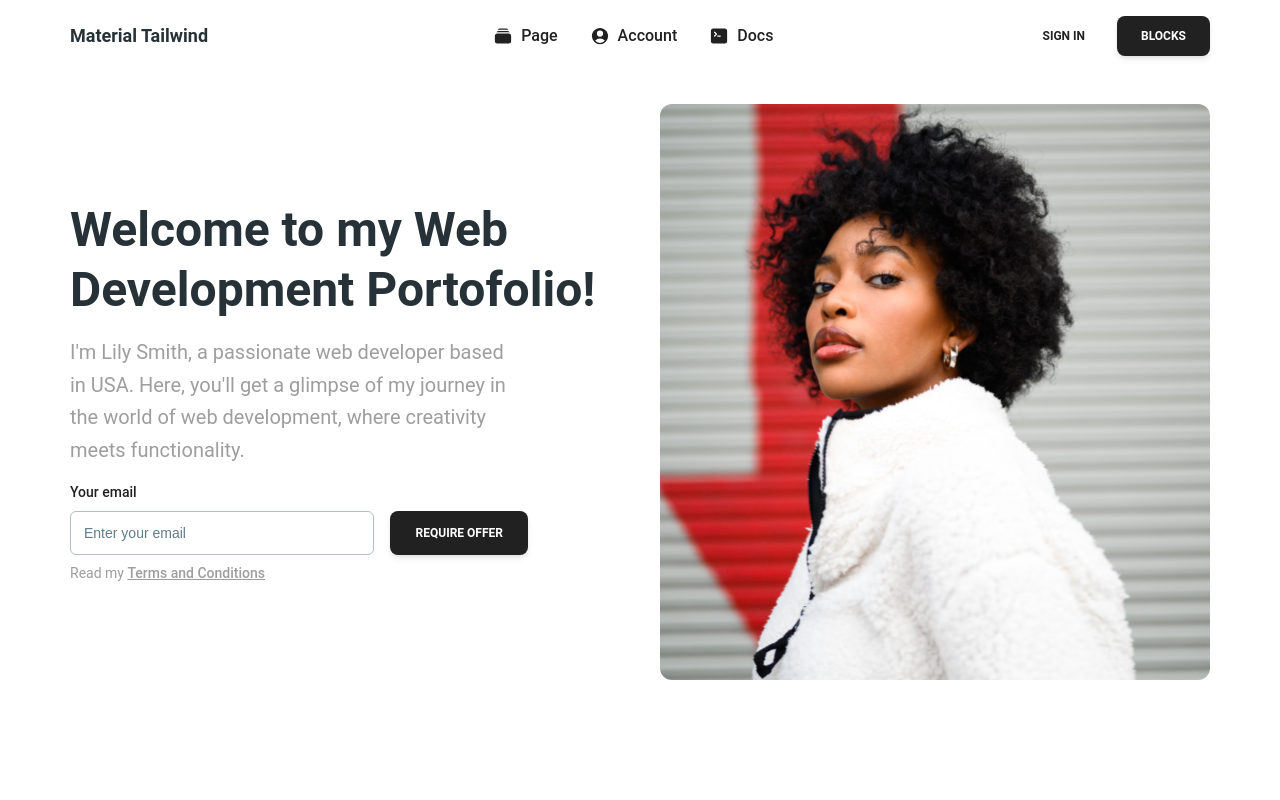
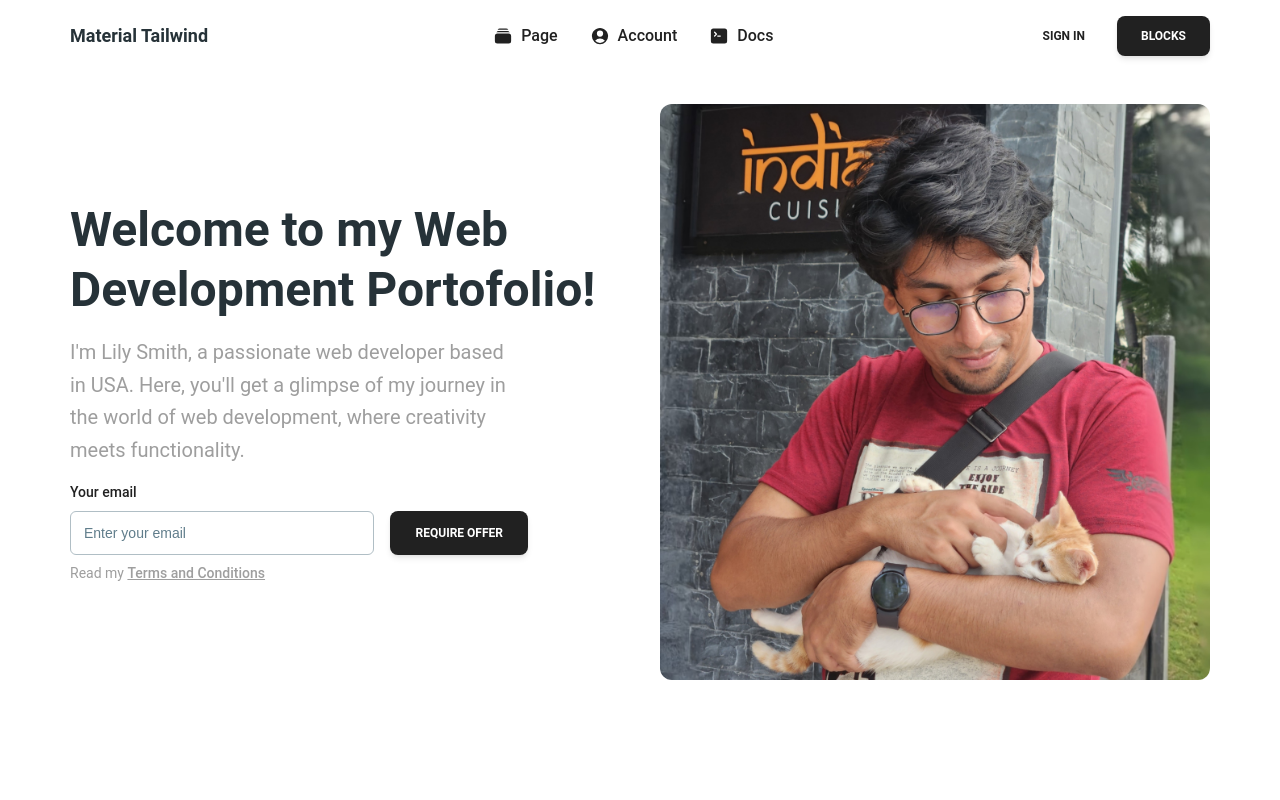
Before and after one commit to rafidrahman1/portfolio-website, a Next.js app: page / in a window 1280 px wide. Shown: the top 800 px of the page. Built offline with nearby package versions, Linux system fonts and the light colour scheme.

Commit message:
profile photo added

```diff
--- a/app/components/home/Hero.tsx
+++ b/app/components/home/Hero.tsx
@@ -49,7 +49,7 @@ function Hero() {
                     width={1024}
                     height={1024}
                     alt="team work"
-                    src="/images/image-7.svg"
+                    src="/images/profile.jpg"
                     className="h-[36rem] w-full rounded-xl object-cover"
                 />
             </div>
--- a/app/not-found.tsx
+++ b/app/not-found.tsx
@@ -1,11 +1,10 @@
-import Header from "./components/layout/Header/Navbar";
 import Footer from "./components/layout/Footer/Footer";
-
+import Navbar from "./components/layout/Header/Navbar";
 
 export default function NotFound() {
     return (
         <div className="flex min-h-screen flex-col">
-            <Header />
+            <Navbar/>
             <main className="flex-1">
                 <div className="max-w-7xl mx-auto px-4 sm:px-6 py-16 sm:py-24">
                     <div className="text-center">
@@ -18,7 +17,7 @@ export default function NotFound() {
                     </div>
                 </div>
             </main>
-            <Footer />
+            <Footer/>
         </div>
 
     );
```
Also changed, not shown: public/images/profile.jpg (added).
